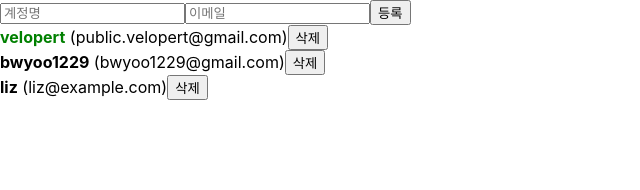
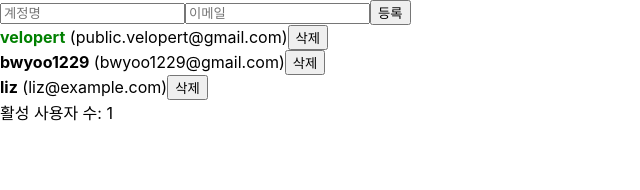
Before and after one commit to bwyoo1229/fc-react, a React (Create React App) app: page / in a window 1280 px wide. Shown: the top 190 px of the page, without its empty margins (0-640 px from the left). Built offline with nearby package versions, Linux system fonts and the light colour scheme.

Commit message:
useMemo를 사용하여 연산한 값 재사용하기

```diff
--- a/src/App.js
+++ b/src/App.js
@@ -1,6 +1,12 @@
-import React, { useState, useRef } from 'react';
+import React, { useState, useRef, useMemo } from 'react';
 import CreateUser from './CreateUser';
 import UserList from './UserList';
+
+function countActiveUsers(users) {
+  console.log('활성 사용자 수를 세는중...');
+
+  return users.filter((user) => user.active).length;
+}
 
 function App() {
   const [inputs, setInputs] = useState({
@@ -67,10 +73,16 @@
     setUsers(users.map((user) => (user.id === id ? { ...user, active: !user.active } : user)));
   };
 
+  // App이 렌더링 될 때 특정 값이 변화할 때만 원하는 함수 호출하기
+  // users가 바뀔때만 함수가 호출됨. (deps 값)
+  // component 성능 최적화
+  const count = useMemo(() => countActiveUsers(users), [users]);
+
   return (
     <>
       <CreateUser username={username} email={email} onChange={onChange} onCreate={onCreate} />
       <UserList users={users} onRemove={onRemove} onToggle={onToggle} />
+      <div>활성 사용자 수: {count}</div>
     </>
   );
 }
```
